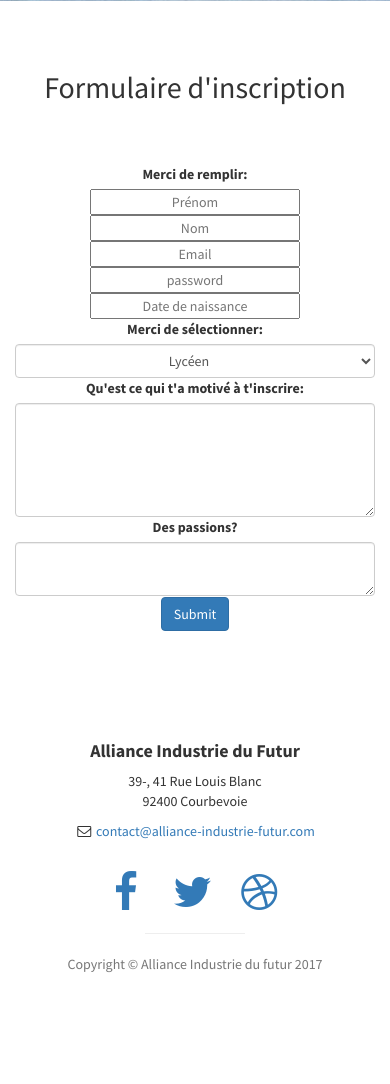
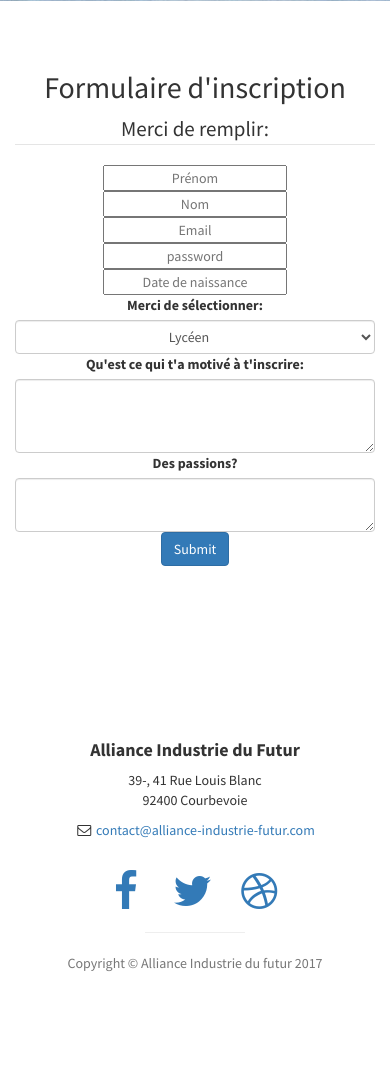
Before and after one commit to AdMoR/amplifier-website, a Flask app: page /fillform in a window 390 px wide. Shown: the part 843-1927 px from the top of the page. After the commit the page ends 1815 px from the top, so only its background shows below. Run offline with Flask 2, Linux system fonts and the light colour scheme; parts of the project's set-up code (start-up, migrations or seed data) failed here and were passed over; some libraries are stand-ins or nearby versions.

Commit message:
Sorted the mess on alignment

```diff
--- a/industrie_futur/controller.py
+++ b/industrie_futur/controller.py
@@ -148,6 +148,12 @@ def create_team():
                            success="Equipe cree =)",
                            available_teams=dict_formated_av_teams), 200
 
+
+@api_v1.route("/challenge", methods=['GET'])
+def view_challenge():
+    return render_template("challenge.html"), 200
+
+
     #except:
     #    return render_template("choose_your_team.html", create_team=True,
     #                           error="Une erreur est survenue"), 200
--- a/industrie_futur/databases/__init__.py
+++ b/industrie_futur/databases/__init__.py
@@ -1 +1 @@
-from redis import Redis, RedisUserHandler
+from .redis import Redis, RedisUserHandler
--- a/industrie_futur/templates/fill_form.html
+++ b/industrie_futur/templates/fill_form.html
@@ -24,39 +24,32 @@
         <!-- /.row -->
     </div>
     <!-- /.container -->
-    </section>
 
 
-  <label class="center-block col-lg-6 text-center">Merci de remplir:</label>
+<form>
+   <fieldset class="col-centered col-sm-6">
+  <legend class="text-center">Merci de remplir:</legend>
   <form role="form" action="{{url_for('website_industrie_futur.fill_form')}}" method="post" enctype="multipart/form-data">
         <span class="form-group">
 
-            <div class="row">
-            <input class="center-block col-lg-6 text-center" type="text" class="form-control" name="surname" id="Prénom" placeholder="Prénom" />
+            <div class="text-center">
+            <input class="center-block text-center" type="text" class="form-control" name="surname" id="Prénom" placeholder="Prénom" />
+
+            <input class="center-block text-center" type="text" class="form-control" name="name" id="Nom" placeholder="Nom" />
+
+            <input type="text" class="center-block text-center" name="email" id="email" placeholder="Email" />
+
+            <input type="password" class="center-block text-center" name="password" id="paswword" placeholder="password" />
+
+            <input type="text" class="center-block text-center" name="anniversaire" id="anniversaire" placeholder="Date de naissance" />
             </div>
 
-            <div class="row">
-            <input class="center-block col-lg-6 text-center" type="text" class="form-control" name="name" id="Nom" placeholder="Nom" />
+            <div>
+            <label class="center-block text-center" for="sel1">Merci de sélectionner:</label>
             </div>
 
-            <div class="row">
-            <input type="text" class="center-block col-lg-6 text-center" name="email" id="email" placeholder="Email" />
-            </div>
-
-            <div class="row">
-            <input type="password" class="center-block col-lg-6 text-center" name="password" id="paswword" placeholder="password" />
-            </div>
-
-            <div class="row">
-            <input type="text" class="center-block col-lg-6 text-center" name="anniversaire" id="anniversaire" placeholder="Date de naissance" />
-            </div>
-
-            <div class="row">
-            <label class="center-block col-lg-6 text-center" for="sel1">Merci de sélectionner:</label>
-            </div>
-
-            <div class="row center-block col-lg-2">
-            <select class="form-control" data-width="fit"  id="sel1" name="filter">
+            <div class="center-block text-center">
+            <select class="form-control text-center col-lg-6" data-width="fit"  id="sel1" name="filter">
                 <option class="form-control text-center" value="lyceen">Lycéen</option>
                 <option class="form-control text-center" value="etu_uni">Etudiant université/grande école</option>
                 <option class="form-control text-center" value="etu_bts">Etudiant BTS/IUT</option>
@@ -64,30 +57,25 @@
             </select>
             </div>
 
-            <div class="row center-block col-lg-6 ">
-              <label class="center-block col-lg-6 text-center" for="comment">Qu'est ce qui t'a motivé à t'inscrire:</label>
-              <textarea class="form-control" rows="5" id="comment" name="comment"></textarea>
+            <div class="row col-centered">
+              <label class="center-block text-center" for="comment">Qu'est ce qui t'a motivé à t'inscrire:</label>
+              <textarea class="form-control" rows="3" id="comment" name="comment"></textarea>
+
+              <label class="center-block text-center" for="interets">Des passions?</label>
+              <textarea class="form-control" rows="2" id="interets" name="interets"></textarea>
+
+              <input type="submit" class="center-block btn btn-primary"></button>
             </div>
 
-            <div class="row center-block col-lg-6 ">
-              <label class="center-block col-lg-6 text-center" for="interets">Des passions?</label>
-              <textarea class="form-control" rows="2" id="interets" name="interets"></textarea>
-            </div>
-
-      <div class="row">
-      <div class="col-lg-12 text-center">
-      </div>
-
-      <div class="row">
-        <input type="submit" class="center-block col-lg-2 btn btn-primary"></button>
-      </div>
 
 
       </span>
     </form>
+  </fieldset>
+</form>
 
+</section>
 
-</div>
 
 
 {% endblock %}
--- a/industrie_futur/templates/header.html
+++ b/industrie_futur/templates/header.html
@@ -2,7 +2,7 @@
     <header id="top" class="header">
         <div class="text-vertical-center">
             <h1>Alliance Industrie du Futur</h1>
-            <h3>La référence industrie 4.0</h3>
+            <h3>L'homme au coeur de l'industrie de demain</h3>
             <br>
 
             {% block button %}
--- a/industrie_futur/templates/navbar.html
+++ b/industrie_futur/templates/navbar.html
@@ -10,7 +10,7 @@
                 <a href="/home" onclick=$("#menu-close").click();>Home</a>
             </li>
             <li>
-                <a href="/test" onclick=$("#menu-close").click();>Le Challenge</a>
+                <a href="/challenge" onclick=$("#menu-close").click();>Le Challenge</a>
             </li>
             <li>
                 <a href="/fillform" onclick=$("#menu-close").click();>Inscription</a>
```
Also changed, not shown: industrie_futur/templates/challenge.html (added, +47 -0 lines), industrie_futur/templates/choose_your_team.html (+11 -16 lines), industrie_futur/templates/login.html (+25 -6 lines). Lines whose indentation alone changed are shown as unchanged.
